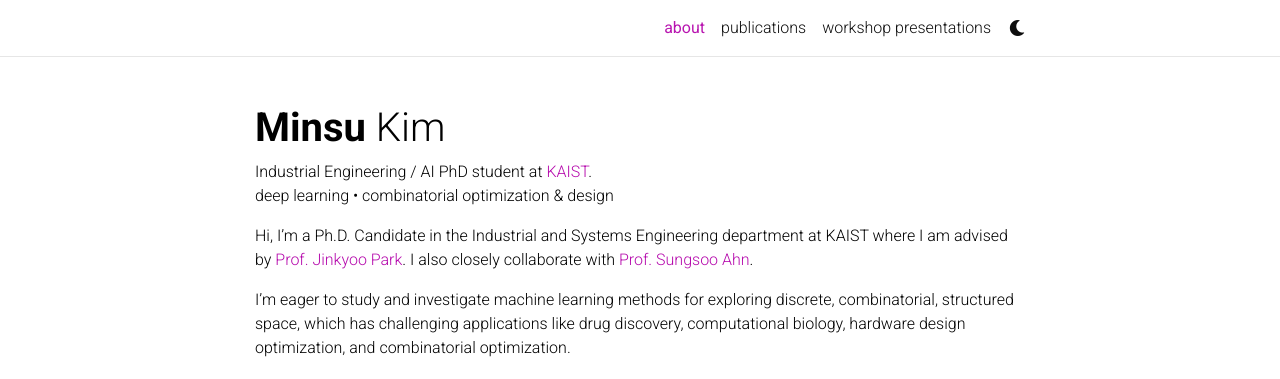
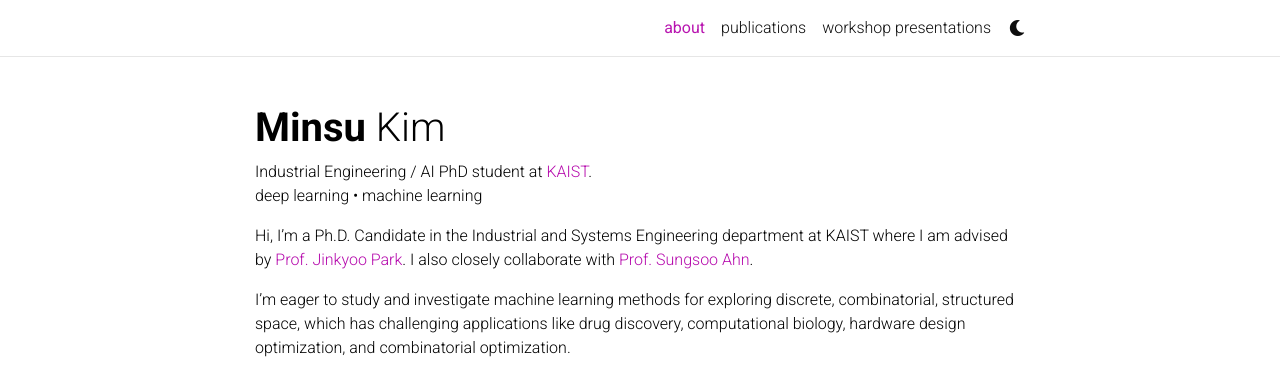
Before and after one commit to minsuukim/minsuukim.github.io, a Jekyll site: the page built from _pages/about.md, in a window 1280 px wide and 1368 px high. Shown: the top 379 px of the window. Built offline with Jekyll 4.4.1, drawn with Linux system fonts in a browser that asks for light colours; comment, search, counter and statistics services are not loaded; a style sheet for code colours, icons or effects is not loaded.

Commit message:
Update about.md

```diff
--- a/_pages/about.md
+++ b/_pages/about.md
@@ -2,7 +2,7 @@
 layout: about
 title: about
 permalink: /
-subtitle: Industrial Engineering / AI PhD student at <a href="https://ie.kaist.ac.kr/">KAIST</a>. <br/> deep learning • combinatorial optimization & design
+subtitle: Industrial Engineering / AI PhD student at <a href="https://ie.kaist.ac.kr/">KAIST</a>. <br/> deep learning • machine learning
 
 profile:
   align: right
```
